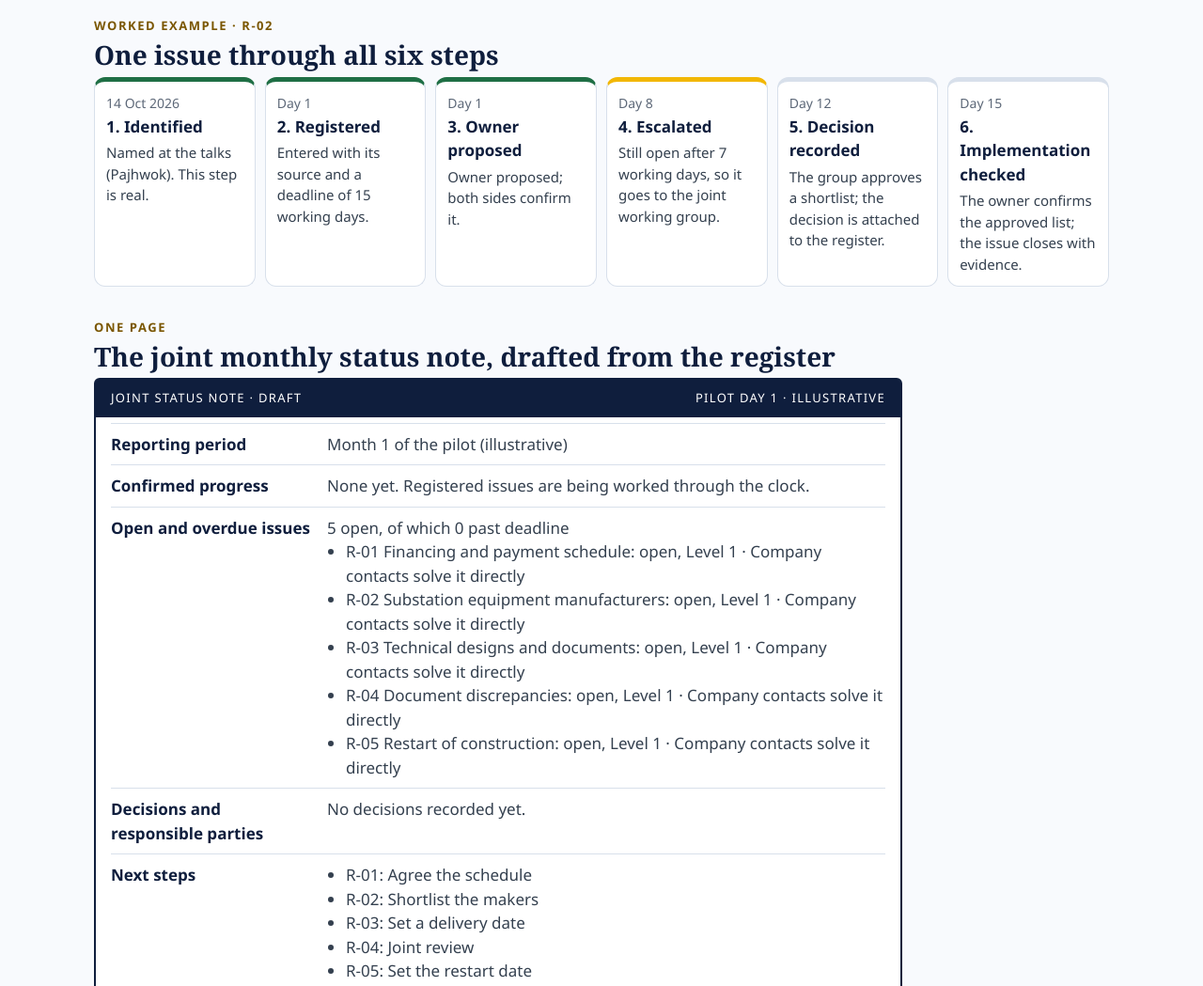
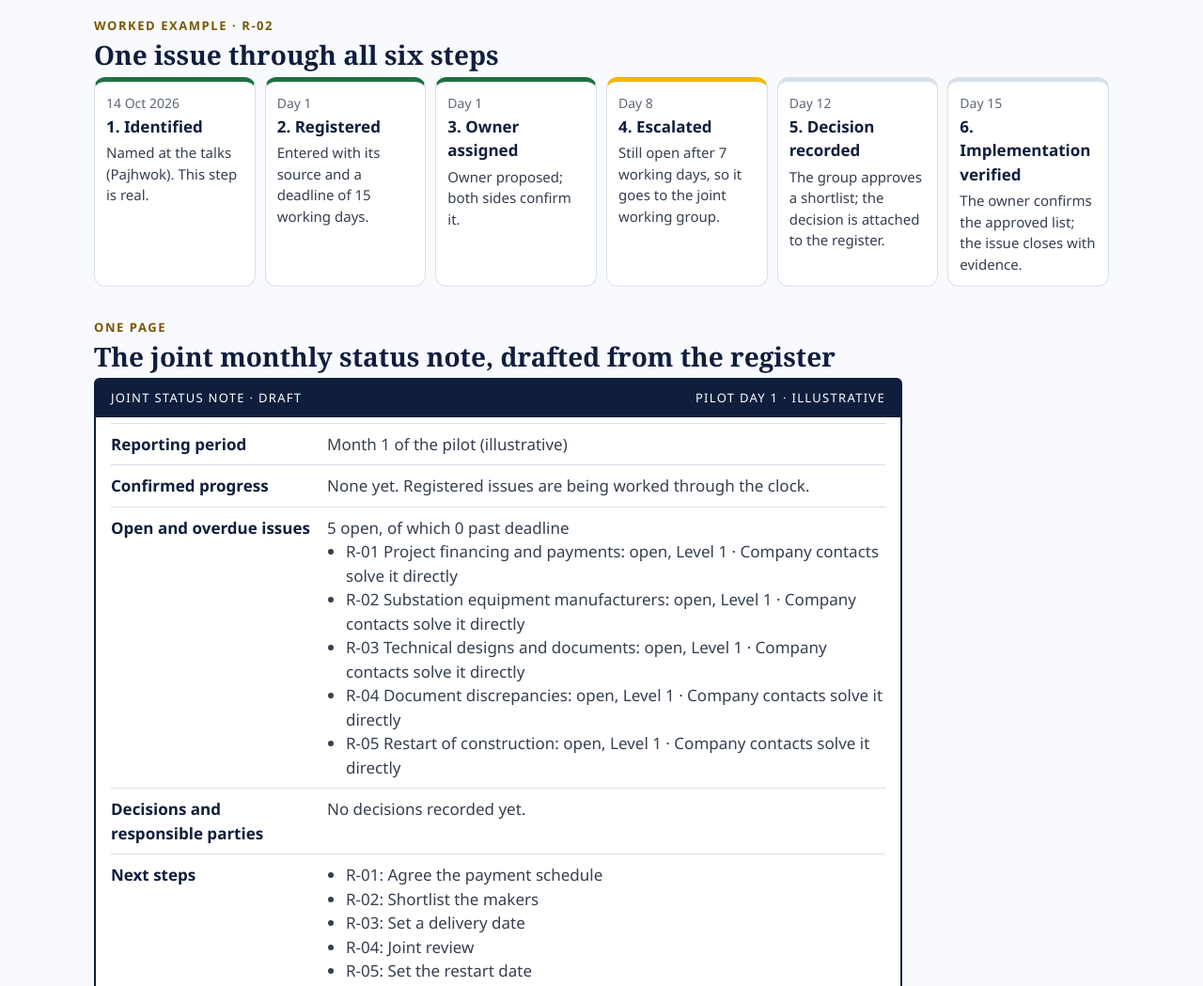
Before and after one commit to resdima/demo-register, a plain HTML site: page index.html in a window 1280 px wide. Shown: the part 1940-2989 px from the top of the page at 94% size. Drawn offline with Linux system fonts and the light colour scheme.

Commit message:
Add files via upload

```diff
--- a/index.html
+++ b/index.html
@@ -201,7 +201,7 @@ footer{margin-top:40px;font-size:14px;color:var(--muted);border-top:1px solid va
 <footer>
   <p><strong>Sources.</strong>
   <a href="https://pajhwok.com/2026/10/14/afghan-uzbek-officials-agree-to-accelerate-surkhan-pul-i-khumri-power-project/">Pajhwok, 14 October 2026</a>: the issues named at the talks ·
-  <a href="https://lex.uz/docs/3591669">Agreement of 5 December 2017, official text (Lex.uz)</a>: Arts. 2, 3, 9, 10, 12 ·
+  <a href="https://lex.uz/ru/docs/3591669">Agreement of 5 December 2017, official text (Lex.uz)</a>: Arts. 2, 3, 9, 10, 12 ·
   <a href="https://www.adb.org/projects/47282-007/main">ADB project 47282-007, Grant 0742-AFG</a>.</p>
   <p>Student project “Diplomatic Mechanisms for Developing Electricity Trade between Central Asia and Afghanistan”, expert committee defense, November 2026 (Birlink programme, Narxoz University). This is a training prototype built from public sources. It is not a document of either side or of ADB, and the statuses on pilot days are simulated.</p>
 </footer>
@@ -210,7 +210,7 @@ footer{margin-top:40px;font-size:14px;color:var(--muted);border-top:1px solid va
 <script>
 (function(){
   var ISSUES=[
-    {id:'R-01',name:'Financing and payment schedule',deadline:15,next:'Agree the schedule',evidence:'Signed payment schedule'},
+    {id:'R-01',name:'Project financing and payments',deadline:15,next:'Agree the payment schedule',evidence:'Signed payment schedule'},
     {id:'R-02',name:'Substation equipment manufacturers',deadline:15,next:'Shortlist the makers',evidence:'Approved list of manufacturers',example:true},
     {id:'R-03',name:'Technical designs and documents',deadline:30,next:'Set a delivery date',evidence:'Approved drawings and documents'},
     {id:'R-04',name:'Document discrepancies',deadline:20,next:'Joint review',evidence:'Signed joint protocol'},
@@ -226,10 +226,10 @@ footer{margin-top:40px;font-size:14px;color:var(--muted);border-top:1px solid va
   var STEPS=[
     {when:'14 Oct 2026',day:0,name:'1. Identified',what:'Named at the talks (Pajhwok). This step is real.'},
     {when:'Day 1',day:1,name:'2. Registered',what:'Entered with its source and a deadline of 15 working days.'},
-    {when:'Day 1',day:1,name:'3. Owner proposed',what:'Owner proposed; both sides confirm it.'},
+    {when:'Day 1',day:1,name:'3. Owner assigned',what:'Owner proposed; both sides confirm it.'},
     {when:'Day 8',day:8,name:'4. Escalated',what:'Still open after 7 working days, so it goes to the joint working group.'},
     {when:'Day 12',day:12,name:'5. Decision recorded',what:'The group approves a shortlist; the decision is attached to the register.'},
-    {when:'Day 15',day:15,name:'6. Implementation checked',what:'The owner confirms the approved list; the issue closes with evidence.'}
+    {when:'Day 15',day:15,name:'6. Implementation verified',what:'The owner confirms the approved list; the issue closes with evidence.'}
   ];
   var daySel=document.getElementById('day');
   function levelIndex(d){for(var i=0;i<LEVELS.length;i++){if(d>=LEVELS[i].min&&d<=LEVELS[i].max)return i}return 3}
```
